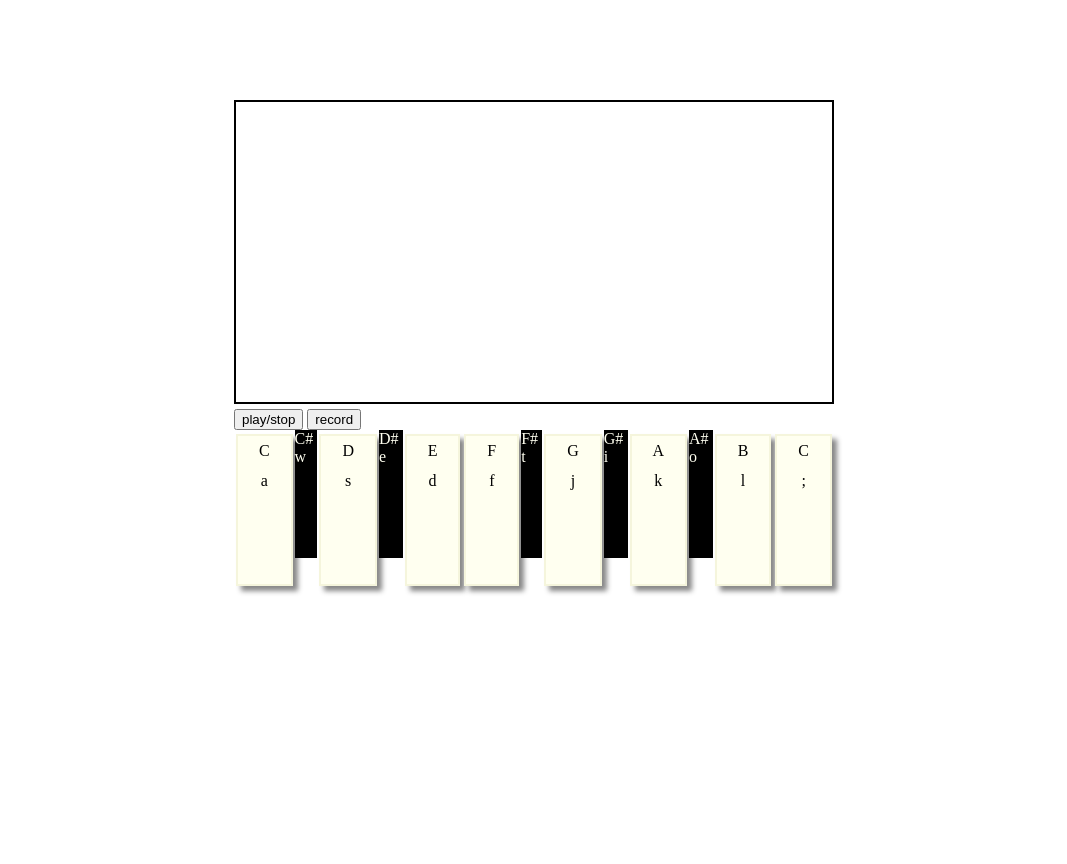
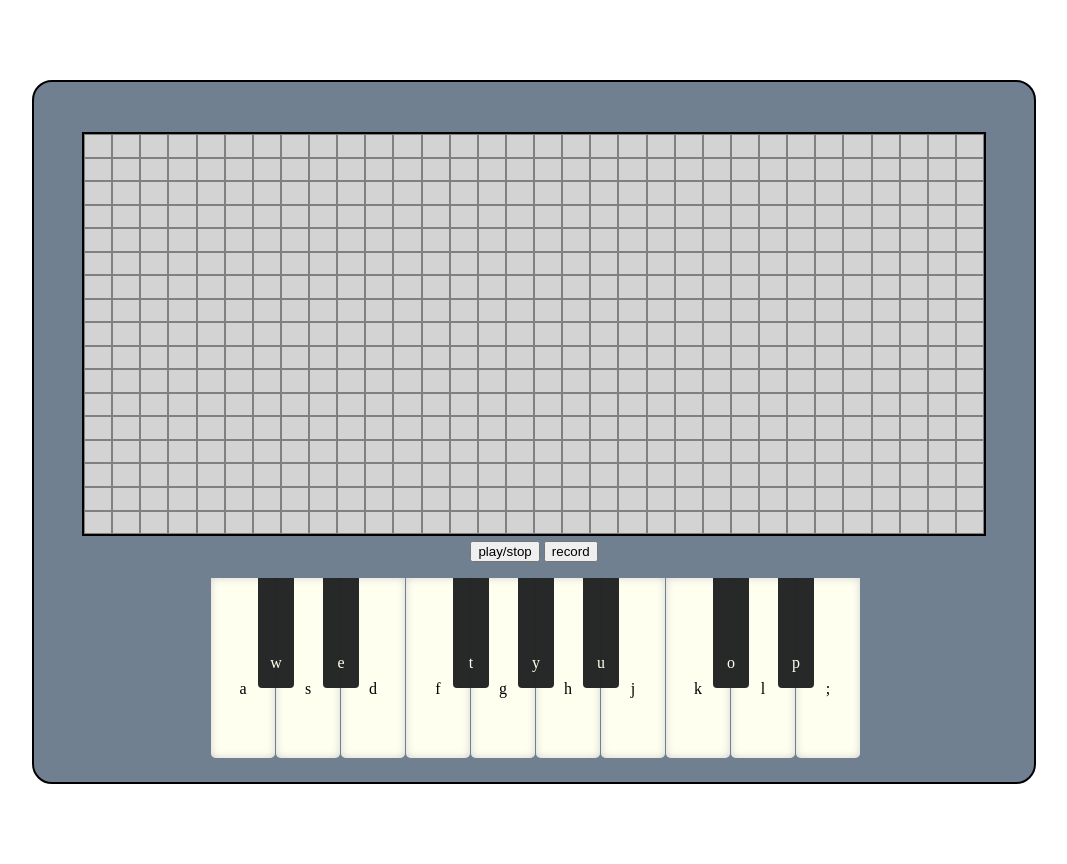
Before and after one commit to maxbalk/sequencer, a PHP site: page / in a window 1280 px wide. Shown: the whole page, without its empty margins (106-1173 px from the left). Before the commit the page ends 594 px from the top, so only its background shows below. Run offline with PHP 8.4, Linux system fonts and the light colour scheme.

Commit message:
press and hold scheduling, layers ui setup

```diff
--- a/www/index.html
+++ b/www/index.html
@@ -1,5 +1,4 @@
 <!DOCTYPE html>
-<!-- ./php/index.php -->
 <html>
     <head>
         <title>Sequencer</title>
@@ -7,14 +6,14 @@
         <link rel="stylesheet" type="text/css" href="styles.css">
     </head>
     <body>
-        <div class="container">
+        <div class="mainContainer">
             <div class="layers">
 
             </div>
             <button onclick="playButton()">play/stop</button>
             <button onclick="record()">record</button>
-            <div class="keyboard">
-
+            <div>
+                <ul class="keyboard"></ul>
             </div>
         </div>
     </body>
--- a/www/styles.css
+++ b/www/styles.css
@@ -1,56 +1,79 @@
-.container {
-    margin: 100px auto;
-    height: auto;
-    width: 600px;
+ul {
+    height: 100px;
+    display: inline-block
+}
+
+li {
+    list-style: none;
+    float: left;
+    padding: 80px 0 0 0;
+    text-align: center;
+    position: relative;
+    margin: 0;
+}
+
+.mainContainer {
+    margin: 80px auto;
+    height: 700px;
+    width: 1000px;
+    border: 2px solid black;
+    border-radius: 20px;
+    background-color: slategray;
+}
+
+div {
+    text-align: center;
 }
 
 .layers {
-    height: 300px;
-    width: auto;
+    height: 400px;
+    width: 900px;
     border: 2px solid black;
-    margin: 5px auto;
+    margin: 50px auto 5px;
     display: flex;
     flex-direction: column;
+    background-color: gray;
 }
-
-.keyboard {
+.sequence{
+    flex-grow: 1;
     display: flex;
     flex-direction: row;
-    height: 160px;
+    background-color: gray;
+    border-collapse: collapse;
+}
+.partial {
+    flex-grow: 1;
+    background-color: lightgray;
+    margin: 1px;
 }
 
 .whiteKey {
-    z-index: 0;
+    height: 100%;
+    width: 4em;
+    z-index: 1;
     line-height: 30px;
-    height: auto;
-    flex-grow: 1;
     background-color: ivory;
-    text-align: center;
-    margin: 4px 2px;
     box-shadow: 5px 5px 5px #888888;
-    border: 2px solid beige;
+    margin: 0 19px 0 -18px;
+    border-radius: 0 0 5px 5px;
+    box-shadow: inset 0 0 9px lightgray;
+}
+.whiteKey[data-right-black="true"]{
+    margin: 0 1px 0 -18px;
 }
 .whiteKey[data-pressed="true"]{
-    background-color: beige;
+    box-shadow: inset 0 0 18px darkgray;
 }
 .blackKey {
-    z-index: 1;
-    height: 80%;
-    background-color: black;
+    height: 50%;
+    width: 36px;
+    z-index: 2;
+    background-color: rgba(35, 37, 37, 0.979);
     color: ivory;
-    flex-grow: 0.1;
+    margin: 0 0 0 -18px;
+    border-radius: 0 0 4px 4px;
+    padding: 60px 0 0 0;
 }
 .blackKey[data-pressed="true"]{
-    background-color: darkgray;
+    box-shadow: inset 1px -12px 12px -2px gray;
 }
-.layer {
-    display: flex;
-    flex-direction: row;
-    flex-grow: 1;
-}
-
-.partial {
-    flex-grow: 1;
-    background-color: lightgray;
-    border: 1px solid white;
-}
```
Also changed, not shown: www/app.js (+73 -28 lines).
